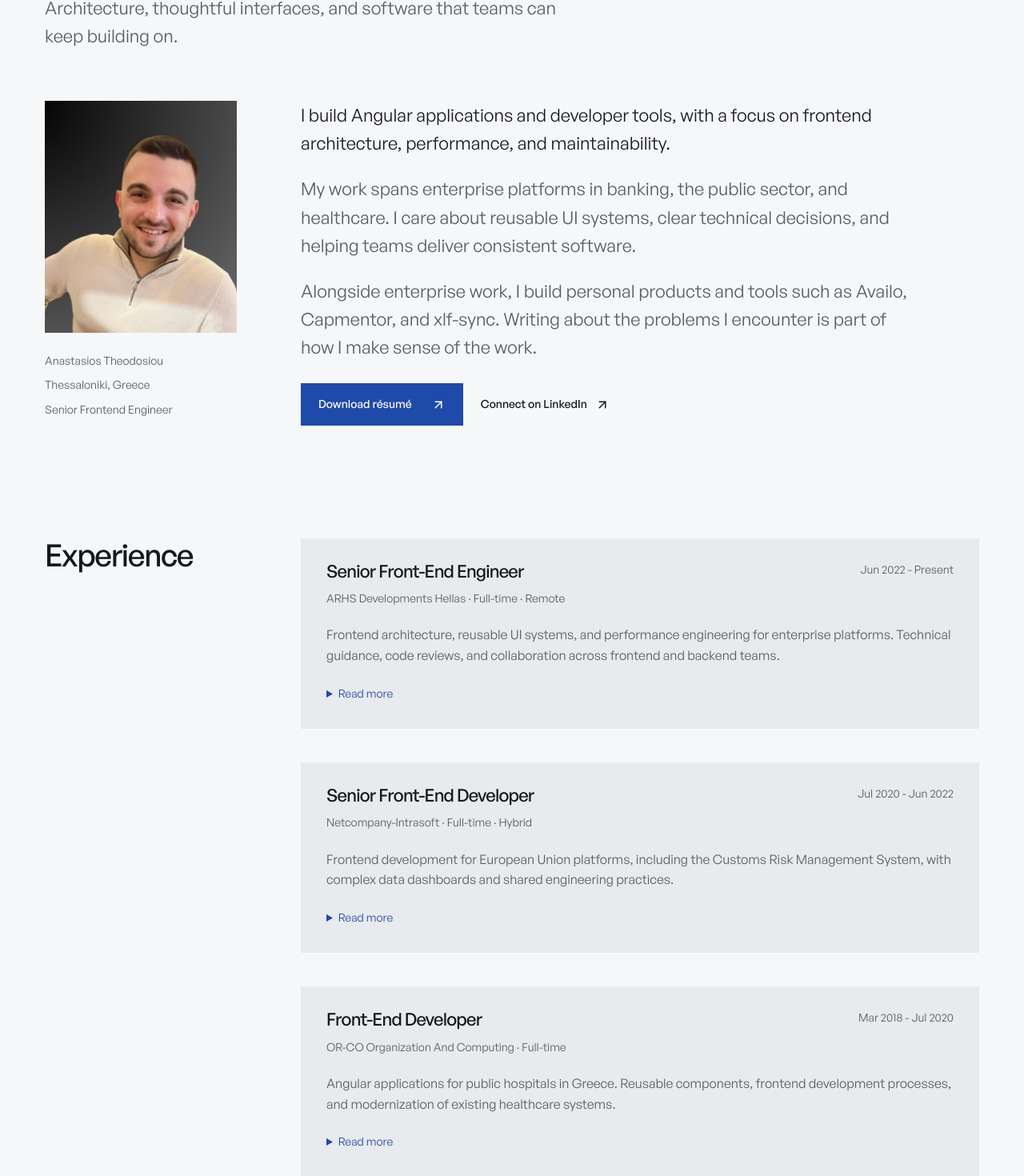
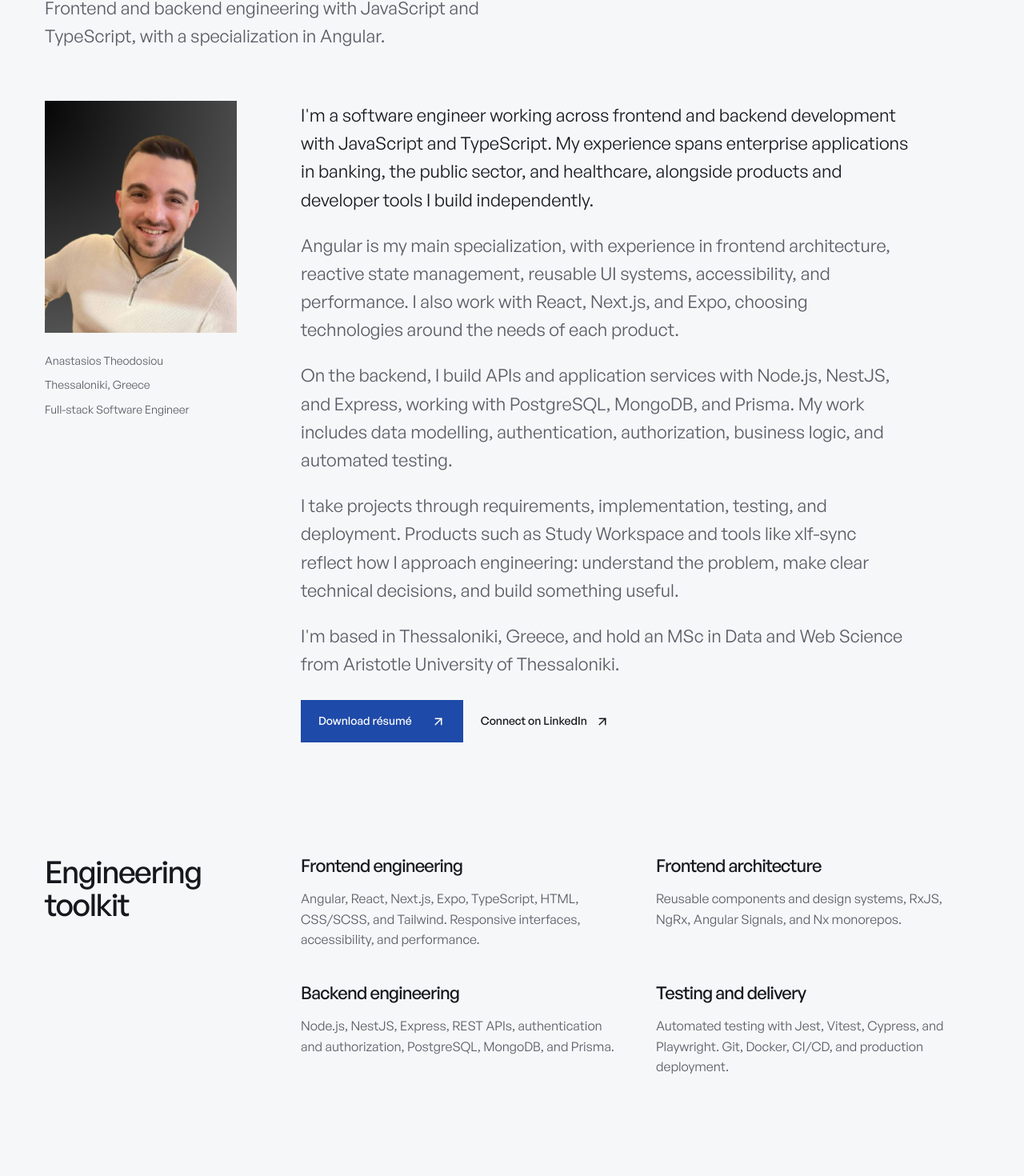
Before and after one commit to atheodosiou/personal-blog-nextjs, a Next.js app: page /about in a window 1280 px wide. Shown: the part 298-1768 px from the top of the page at 80% size. Built offline with nearby package versions, Linux system fonts and the light colour scheme; no server answers.

Commit message:
Present full-stack engineering profile with Angular specialization

```diff
--- a/app/about/page.tsx
+++ b/app/about/page.tsx
@@ -8,7 +8,7 @@ import portrait from "@/public/images/profile.jpg";
 export const metadata: Metadata = {
   title: "About | Anastasios Theodosiou",
   description:
-    "Senior frontend engineer based in Thessaloniki, working on Angular architecture, performance, and developer tooling.",
+    "Full-stack software engineer based in Thessaloniki, building JavaScript and TypeScript applications with a specialization in Angular.",
 };
 
 const careerSummaries = [
@@ -22,14 +22,37 @@ const educationSummaries = [
   "BSc in Computer Science and Telecommunications. Thesis on fuelGR, a map-based application for Greek fuel prices and station discovery. Grade: 7.66/10.",
 ];
 
+const engineeringAreas = [
+  {
+    title: "Frontend engineering",
+    description:
+      "Angular, React, Next.js, Expo, TypeScript, HTML, CSS/SCSS, and Tailwind. Responsive interfaces, accessibility, and performance.",
+  },
+  {
+    title: "Frontend architecture",
+    description:
+      "Reusable components and design systems, RxJS, NgRx, Angular Signals, and Nx monorepos.",
+  },
+  {
+    title: "Backend engineering",
+    description:
+      "Node.js, NestJS, Express, REST APIs, authentication and authorization, PostgreSQL, MongoDB, and Prisma.",
+  },
+  {
+    title: "Testing and delivery",
+    description:
+      "Automated testing with Jest, Vitest, Cypress, and Playwright. Git, Docker, CI/CD, and production deployment.",
+  },
+];
+
 export default function AboutPage() {
   return (
     <div className="shell">
       <header className="page-intro">
         <h1>About the engineer.</h1>
         <p>
-          Architecture, thoughtful interfaces, and software that teams can keep
-          building on.
+          Frontend and backend engineering with JavaScript and TypeScript, with
+          a specialization in Angular.
         </p>
       </header>
       <div className="about-lead">
@@ -44,23 +67,38 @@ export default function AboutPage() {
           <div className="about-facts">
             <span>Anastasios Theodosiou</span>
             <span>Thessaloniki, Greece</span>
-            <span>Senior Frontend Engineer</span>
+            <span>{siteConfig.role}</span>
           </div>
         </div>
         <div className="about-story" data-reveal>
           <p>
-            I build Angular applications and developer tools, with a focus on
-            frontend architecture, performance, and maintainability.
+            I&apos;m a software engineer working across frontend and backend
+            development with JavaScript and TypeScript. My experience spans
+            enterprise applications in banking, the public sector, and
+            healthcare, alongside products and developer tools I build
+            independently.
           </p>
           <p>
-            My work spans enterprise platforms in banking, the public sector,
-            and healthcare. I care about reusable UI systems, clear technical
-            decisions, and helping teams deliver consistent software.
+            Angular is my main specialization, with experience in frontend
+            architecture, reactive state management, reusable UI systems,
+            accessibility, and performance. I also work with React, Next.js, and
+            Expo, choosing technologies around the needs of each product.
           </p>
           <p>
-            Alongside enterprise work, I build personal products and tools such
-            as Availo, Capmentor, and xlf-sync. Writing about the problems I
-            encounter is part of how I make sense of the work.
+            On the backend, I build APIs and application services with Node.js,
+            NestJS, and Express, working with PostgreSQL, MongoDB, and Prisma.
+            My work includes data modelling, authentication, authorization,
+            business logic, and automated testing.
+          </p>
+          <p>
+            I take projects through requirements, implementation, testing, and
+            deployment. Products such as Study Workspace and tools like
+            xlf-sync reflect how I approach engineering: understand the problem,
+            make clear technical decisions, and build something useful.
+          </p>
+          <p>
+            I&apos;m based in Thessaloniki, Greece, and hold an MSc in Data and
+            Web Science from Aristotle University of Thessaloniki.
           </p>
           <div className="project-links">
             <a
@@ -82,6 +120,22 @@ export default function AboutPage() {
           </div>
         </div>
       </div>
+      <section
+        className="career-section section-space"
+        aria-labelledby="toolkit-title"
+      >
+        <h2 id="toolkit-title" data-reveal>
+          Engineering toolkit
+        </h2>
+        <div className="engineering-areas">
+          {engineeringAreas.map((area) => (
+            <div className="engineering-area" key={area.title} data-reveal>
+              <h3>{area.title}</h3>
+              <p>{area.description}</p>
+            </div>
+          ))}
+        </div>
+      </section>
       <section
         className="career-section section-space"
         aria-labelledby="career-title"
--- a/app/blog/page.tsx
+++ b/app/blog/page.tsx
@@ -12,7 +12,7 @@ import type { Metadata } from "next";
 export const metadata: Metadata = {
   title: "Writing | Anastasios Theodosiou",
   description:
-    "Practical notes on Angular, TypeScript, frontend architecture, and building maintainable software.",
+    "Practical articles on JavaScript, TypeScript, frontend and backend engineering, Angular, and building complete software products.",
 };
 const POSTS_PER_PAGE = 5;
 
@@ -38,8 +38,9 @@ export default function BlogPage({
       <header className="page-intro">
         <h1>Writing</h1>
         <p>
-          Notes from building software. Angular, TypeScript, and the decisions
-          behind maintainable frontend systems.
+          Practical lessons from enterprise applications, independent products,
+          and the tools I build along the way. Frontend, backend, and the
+          decisions that connect them.
         </p>
       </header>
       <div className="writing-layout">
--- a/app/globals.css
+++ b/app/globals.css
@@ -692,6 +692,19 @@
   grid-template-columns: 240px 1fr;
   gap: 80px;
 }
+.engineering-areas {
+  display: grid;
+  grid-template-columns: repeat(2, minmax(0, 1fr));
+  gap: 40px;
+}
+.engineering-area h3 {
+  font-size: var(--type-lead);
+  line-height: 1.2;
+}
+.engineering-area p {
+  color: hsl(var(--muted-foreground));
+  margin-top: 16px;
+}
 .timeline {
   display: grid;
   gap: 42px;
@@ -1002,7 +1015,7 @@
     padding-top: 44px;
   }
   .hero-title {
-    font-size: clamp(38px, 9.9vw, 69px);
+    font-size: clamp(30px, 9vw, 63px);
     letter-spacing: -0.035em;
     line-height: 1.05;
   }
@@ -1198,6 +1211,10 @@
     grid-template-columns: 1fr;
     gap: 32px;
   }
+  .engineering-areas {
+    grid-template-columns: 1fr;
+    gap: 32px;
+  }
   .timeline {
     gap: 20px;
   }
--- a/app/layout.tsx
+++ b/app/layout.tsx
@@ -32,7 +32,7 @@ const generalSans = localFont({
 });
 
 export const metadata: Metadata = {
-  title: siteConfig.name,
+  title: `${siteConfig.name} | ${siteConfig.role}`,
   description: siteConfig.description,
   metadataBase: new URL(process.env.NEXT_PUBLIC_APP_URL ?? siteConfig.url),
   verification: {
--- a/app/page.tsx
+++ b/app/page.tsx
@@ -21,15 +21,16 @@ export default function Home() {
     <>
       <section className="hero shell" aria-labelledby="hero-title">
         <h1 id="hero-title" className="hero-title">
-          <span>Senior frontend</span>
+          <span>Full-stack software</span>
           <span>engineer.</span>
         </h1>
         <div className="hero-bottom">
           <div className="hero-intro">
             <p>
-              I&apos;m Anastasios Theodosiou. I build Angular platforms and
-              developer tools, with a focus on architecture, performance, and
-              maintainability.
+              I&apos;m Anastasios Theodosiou. I build web applications with
+              JavaScript and TypeScript, from frontend architecture and user
+              interfaces to backend services, databases, and production
+              deployment. My main specialization is Angular.
             </p>
             <p className="hero-location">Based in Thessaloniki, Greece.</p>
           </div>
@@ -364,8 +365,9 @@ export default function Home() {
           </div>
           <div className="experience-content">
             <p className="experience-intro" data-reveal>
-              From public-sector platforms to corporate banking, my work centers
-              on maintainable interfaces and the teams that build them.
+              My experience spans enterprise applications in banking, the public
+              sector, and healthcare, alongside full-stack products and developer
+              tools I build independently.
             </p>
             <div className="experience-row" data-reveal>
               <div>
@@ -399,8 +401,11 @@ export default function Home() {
       >
         <div className="section-heading" data-reveal>
           <div>
-            <h2 id="writing-title">Writing from practice</h2>
-            <p>Notes on Angular, architecture, and the details that matter.</p>
+            <h2 id="writing-title">Notes from building software</h2>
+            <p>
+              Practical lessons from enterprise applications, independent
+              products, and developer tools.
+            </p>
           </div>
           <Link href="/blog" className="text-link">
             All articles <ArrowRight size={18} aria-hidden="true" />
--- a/components/site-footer.tsx
+++ b/components/site-footer.tsx
@@ -11,8 +11,8 @@ export function SiteFooter() {
         <div data-reveal>
           <h2>Let&apos;s talk software.</h2>
           <p>
-            Have a challenging frontend problem or a project in mind? I&apos;d
-            like to hear about it.
+            Working on a web application, an API, or a new product? Get in touch
+            to discuss architecture, implementation, or delivery.
           </p>
           <a href={`mailto:${siteConfig.email}`} className="contact-email">
             Say hello <ArrowUpRight size={32} aria-hidden="true" />
@@ -56,7 +56,7 @@ export function SiteFooter() {
       </div>
       <div className="shell footer-bottom">
         <Link href="/">Anastasios Theodosiou</Link>
-        <span>Frontend engineering · Thessaloniki, Greece</span>
+        <span>Full-stack engineering · Thessaloniki, Greece</span>
         <Link href="#top">Back to top ↑</Link>
       </div>
     </footer>
--- a/config/site.ts
+++ b/config/site.ts
@@ -2,9 +2,10 @@ import type { TimelineItem } from "@/components/work-timeline";
 
 export const siteConfig = {
   name: "Anastasios Theodosiou",
+  role: "Full-stack Software Engineer",
   url: "https://anastasios.theodosiou.me",
   description:
-    "Anastasios Theodosiou is a senior frontend engineer building Angular platforms and developer tools, with a focus on architecture, performance, and maintainability.",
+    "Anastasios Theodosiou is a full-stack software engineer building JavaScript and TypeScript applications, with a specialization in Angular.",
   author: "Anastasios Theodosiou",
   email: "anastasios.theodosiou@gmail.com",
   links: {
```
